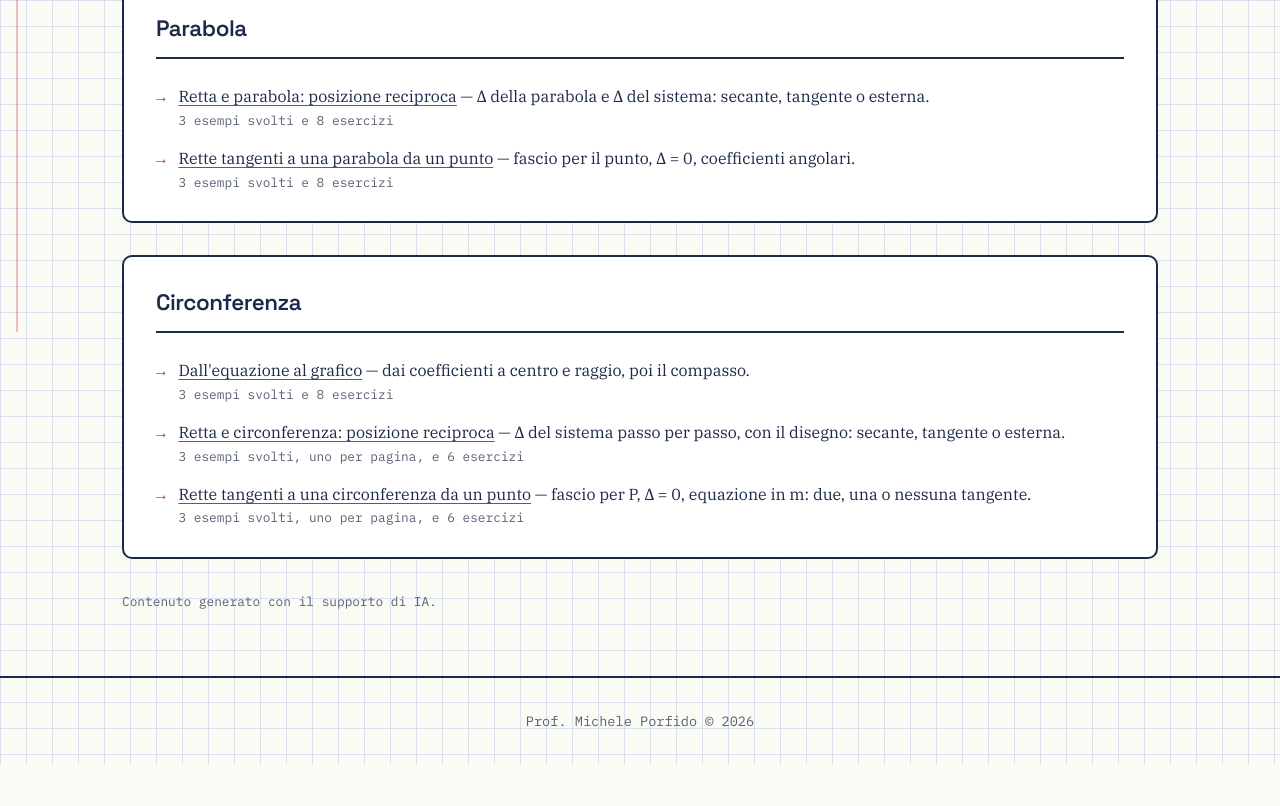
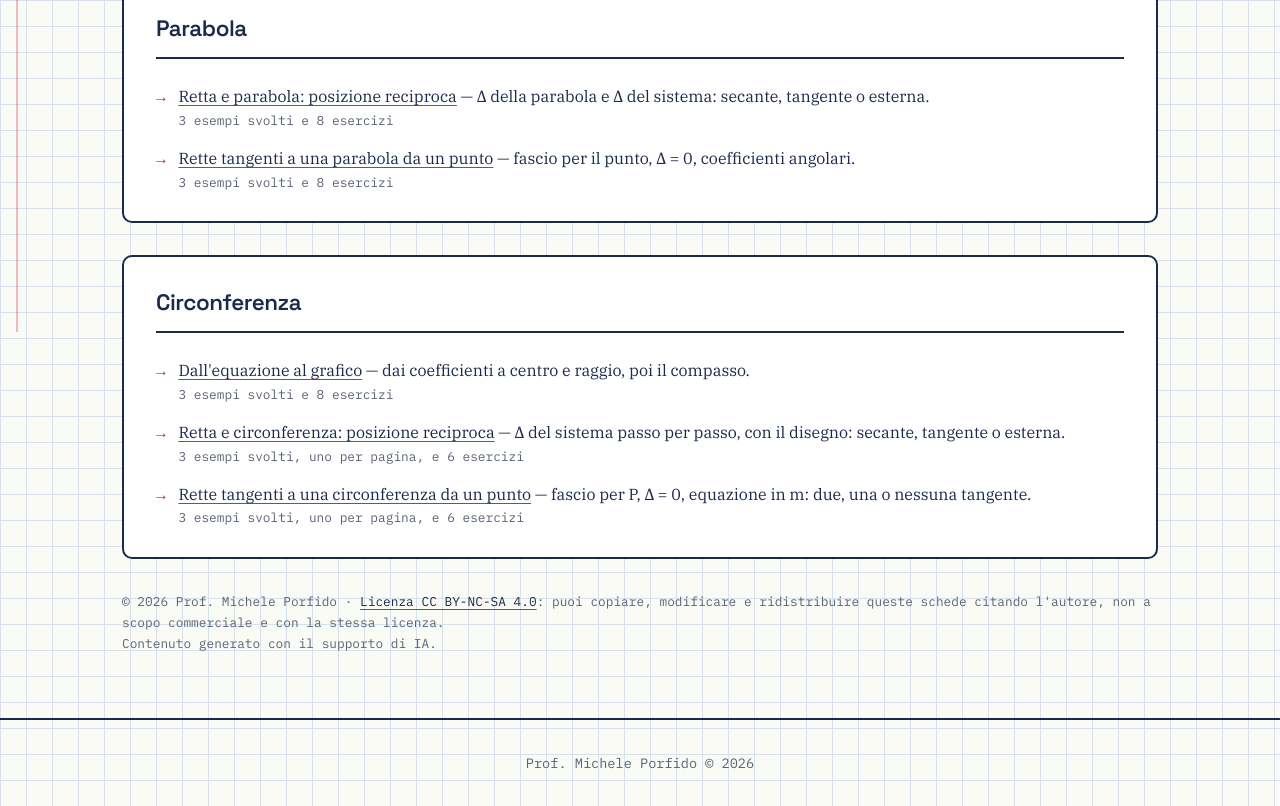
Before and after one commit to mporfido/lezioni, a plain HTML site: page sito/materiali/index.html in a window 1280 px wide. Shown: the part 468-1274 px from the top of the page. Before the commit the page ends 1232 px from the top, so only its background shows below. Drawn offline with Linux system fonts and the light colour scheme.

Commit message:
Materiali: autore e licenza CC BY-NC-SA 4.0 in fondo all'elenco e a ogni foglio delle schede, anche nel PDF
Co-Authored-By: Claude Opus 5.5 <noreply@anthropic.com>

```diff
--- a/sito/materiali/index.html
+++ b/sito/materiali/index.html
@@ -76,7 +76,11 @@
                 </div>
             </section>
         </div>
-        <p class="dettagli" style="margin-top: 2rem;">Contenuto generato con il supporto di IA.</p>
+        <p class="dettagli" style="margin-top: 2rem;">© 2026 Prof. Michele Porfido ·
+            <a href="https://creativecommons.org/licenses/by-nc-sa/4.0/deed.it">Licenza CC BY-NC-SA 4.0</a>:
+            puoi copiare, modificare e ridistribuire queste schede citando l'autore,
+            non a scopo commerciale e con la stessa licenza.<br>
+            Contenuto generato con il supporto di IA.</p>
     </main>
 </body>
 </html>
```
Also changed, not shown: sito/materiali/scheda.css (+5 -3 lines).
